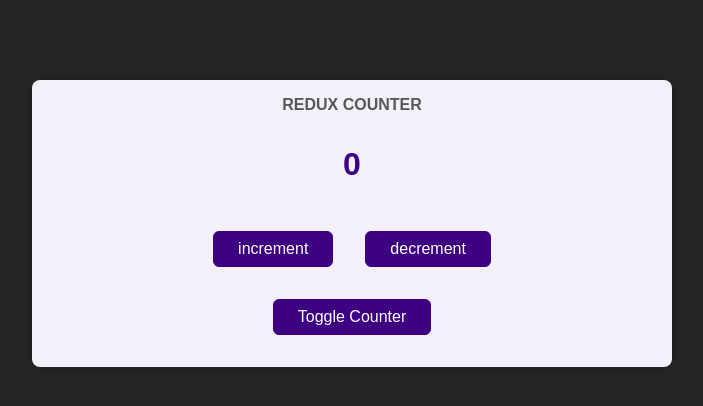
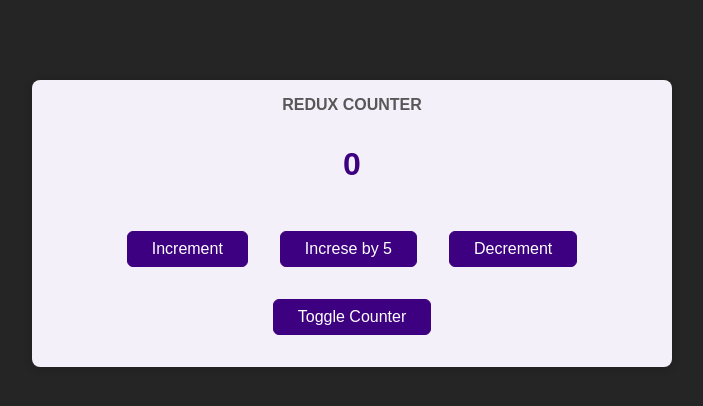
Before and after one commit to ddangmul/Redux, a React (Create React App) app: page / in a window 1280 px wide. Shown: the top 406 px of the page, without its empty margins (288-991 px from the left). Built offline with nearby package versions, Linux system fonts and the light colour scheme.

Commit message:
action.type increase - 추가값 amount  payload 연결

```diff
--- a/src/components/Counter.js
+++ b/src/components/Counter.js
@@ -1,76 +1,38 @@
-import { Component } from "react";
-import { useSelector, useDispatch, connect } from "react-redux";
+import { useSelector, useDispatch } from "react-redux";
 // useSelector 사용 시 react-redux가 리덕스 저장소에 자동으로 구독을 설정
 
 import classes from "./Counter.module.css";
 
-// const Counter = () => {
-//   const dispatch = useDispatch(); // 실행가능한 dispatch 함수 생성
-//   const counter = useSelector((state) => state.counter); // 리덕스가 함수 실행: 상태 객체에서 일부분만 잘라내기
+const Counter = () => {
+  const dispatch = useDispatch(); // 실행가능한 dispatch 함수 생성
+  const counter = useSelector((state) => state.counter); // 리덕스가 함수 실행: 상태 객체에서 일부분만 잘라내기
 
-//   const incrementHandler = () => {
-//     dispatch({ type: "increment" }); // 리덕스 저장소에 있는 식별자 사용
-//   };
+  const incrementHandler = () => {
+    dispatch({ type: "increment" }); // 리덕스 저장소에 있는 식별자 사용
+  };
 
-//   const decrementHandler = () => {
-//     dispatch({ type: "decrement" });
-//   };
+  const increaseHandler = () => {
+    dispatch({ type: "increase", amount: 5 }); // 추가 속성은 리듀서에 작성한 속성명과 일치
+  };
 
-//   const toggleCounterHandler = () => {};
+  const decrementHandler = () => {
+    dispatch({ type: "decrement" });
+  };
 
-//   return (
-//     <main className={classes.counter}>
-//       <h1>Redux Counter</h1>
-//       <div className={classes.value}>{counter}</div>
-//       <div>
-//         <button onClick={incrementHandler}>increment</button>
-//         <button onClick={decrementHandler}>decrement</button>
-//       </div>
-//       <button onClick={toggleCounterHandler}>Toggle Counter</button>
-//     </main>
-//   );
-// };
+  const toggleCounterHandler = () => {};
 
-class Counter extends Component {
-  incrementHandler() {
-    // dispatch({ type: "increment" });
-    this.props.increment();
-  }
-
-  decrementHandler() {
-    // dispatch({ type: "decrement" });
-    this.props.decrement();
-  }
-
-  toggleCounterHandler() {}
-
-  render() {
   return (
     <main className={classes.counter}>
       <h1>Redux Counter</h1>
-        <div className={classes.value}>{this.props.counter}</div>
+      <div className={classes.value}>{counter}</div>
       <div>
-          <button onClick={this.incrementHandler.bind(this)}>increment</button>
-          <button onClick={this.decrementHandler.bind(this)}>decrement</button>
+        <button onClick={incrementHandler}>Increment</button>
+        <button onClick={increaseHandler}>Increse by 5</button>
+        <button onClick={decrementHandler}>Decrement</button>
       </div>
-        <button onClick={this.toggleCounterHandler}>Toggle Counter</button>
+      <button onClick={toggleCounterHandler}>Toggle Counter</button>
     </main>
   );
-  }
-}
-
-const mapStateToProps = (state) => {
-  return {
-    counter: state.counter,
-  };
 };
 
-const mapDispatchToProps = (dispatch) => {
-  return {
-    increment: () => dispatch({ type: "increment" }),
-    decrement: () => dispatch({ type: "decrement" }),
-  };
-};
-
-// connect: useSelect, useDispatch 대안 - 구독 관리
-export default connect(mapStateToProps, mapDispatchToProps)(Counter);
+export default Counter;
--- a/src/store/index.js
+++ b/src/store/index.js
@@ -7,6 +7,12 @@
   if (action.type === "increment") {
     return {
       counter: state.counter + 1,
+    };
+  }
+
+  if (action.type === "increase") {
+    return {
+      counter: state.counter + action.amount,
     };
   }
   if (action.type === "decrement") {
```
Lines whose indentation alone changed are shown as unchanged.
